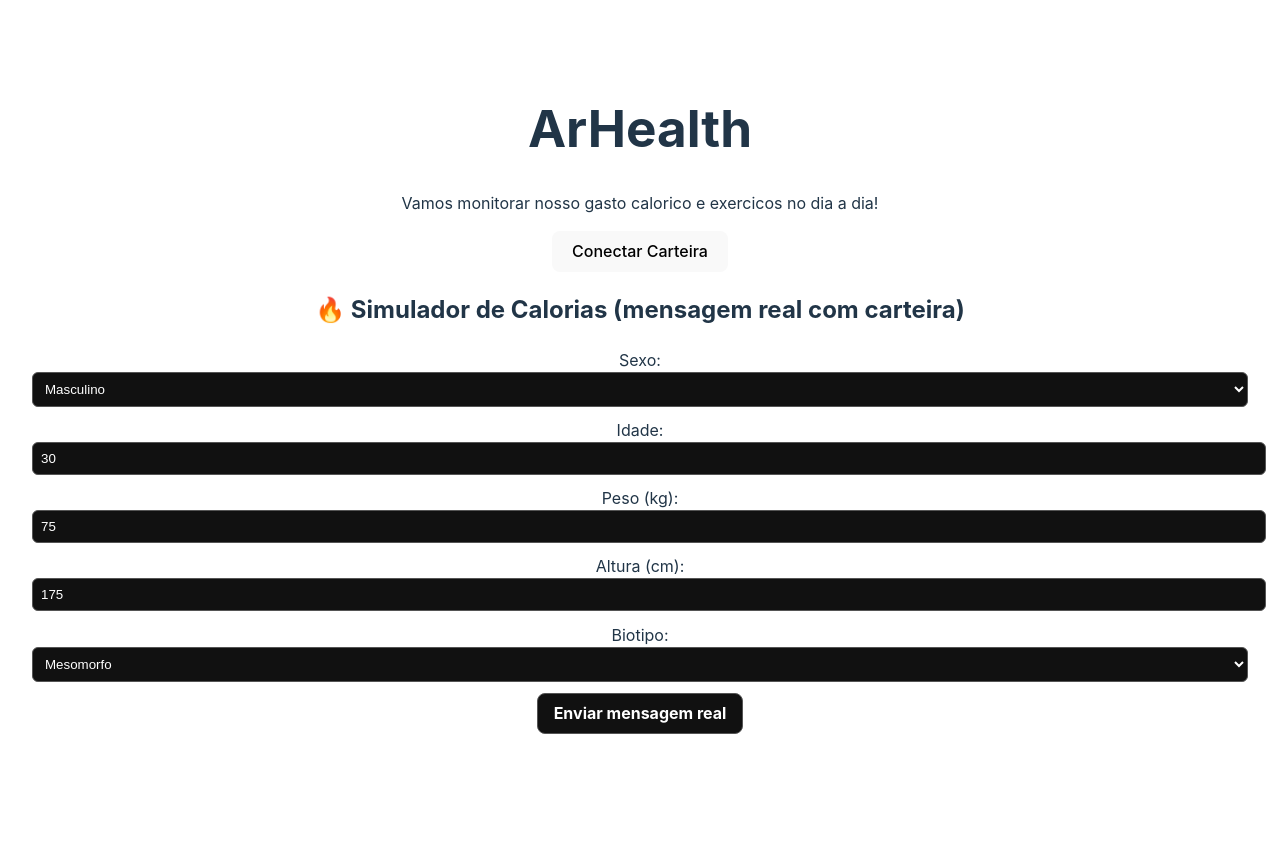
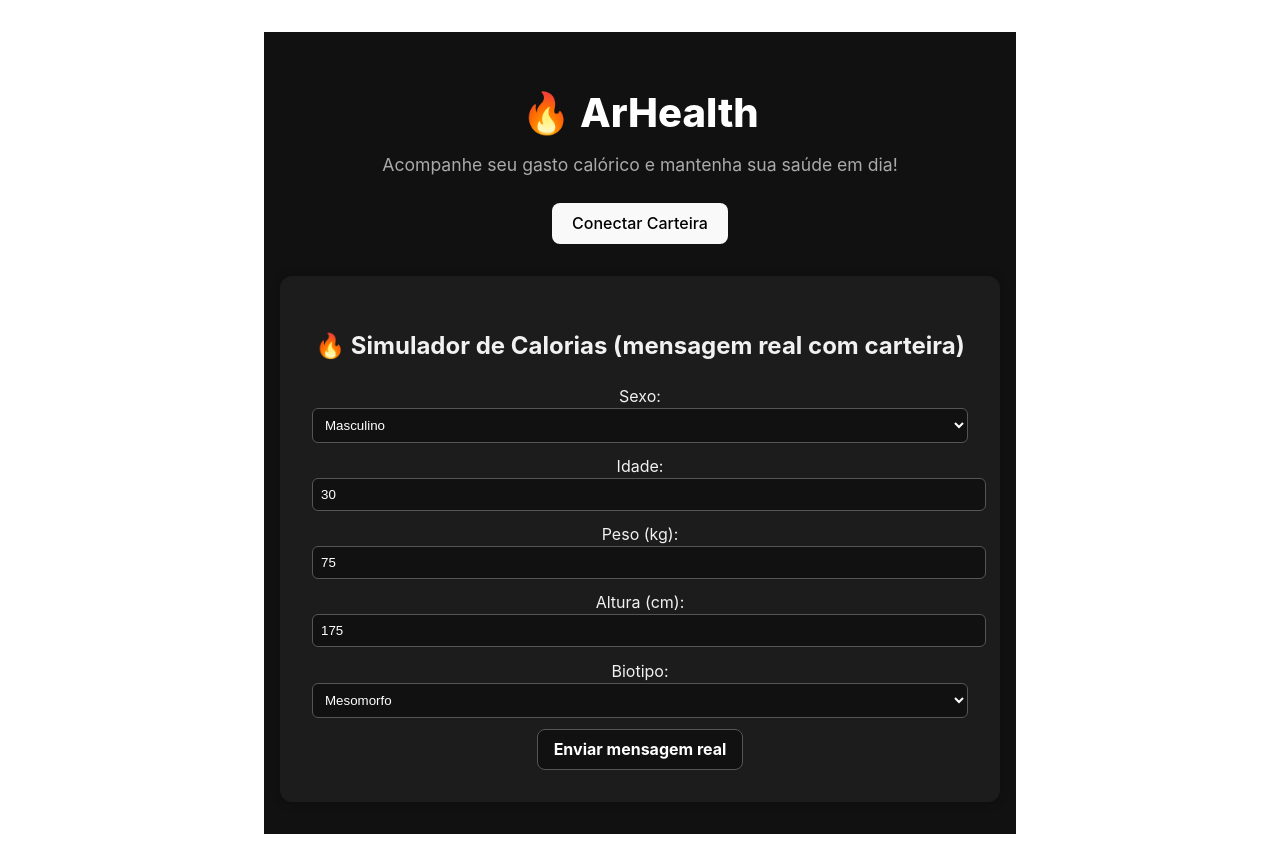
Before and after one commit to leonardoaraujosantos/learn_ao, a Svelte app in the folder frontend/: page / in a window 1280 px wide. Before the commit the page ends 800 px from the top, so only its background shows below. Built offline with nearby package versions, Linux system fonts and the light colour scheme.

Commit message:
adding styles

```diff
--- a/frontend/src/App.svelte
+++ b/frontend/src/App.svelte
@@ -4,21 +4,71 @@
 </script>
 
 <main>
-  <h1>ArHealth</h1>
-  <p>
-    Vamos monitorar nosso gasto calorico e exercicos no dia a dia!
+  <h1>🔥 ArHealth</h1>
+  <p class="subtitulo">
+    Acompanhe seu gasto calórico e mantenha sua saúde em dia!
   </p>
-  <div>
+
+  <div class="wallet">
     <ButtonConnectWallet />
   </div>
 
-  <div>
+  <section class="painel">
     <CaloriasBasal />
-  </div>
-
-
+  </section>
 </main>
 
 <style>
+  main {
+    max-width: 720px;
+    margin: 0 auto;
+    padding: 2rem 1rem;
+    font-family: 'Inter', sans-serif;
+    color: #f1f1f1;
+    background: #111;
+    text-align: center;
+  }
 
+  h1 {
+    font-size: 2.5rem;
+    font-weight: 800;
+    margin-bottom: 0.5rem;
+    color: #fff;
+  }
+
+  .subtitulo {
+    font-size: 1.1rem;
+    color: #aaa;
+    margin-bottom: 1.5rem;
+  }
+
+  .wallet {
+    margin-bottom: 2rem;
+  }
+
+  .painel {
+    background: #1c1c1c;
+    border-radius: 12px;
+    padding: 2rem;
+    box-shadow: 0 0 10px rgba(0,0,0,0.3);
+    transition: 0.2s ease;
+  }
+
+  @media (max-width: 480px) {
+    main {
+      padding: 1rem;
+    }
+
+    .painel {
+      padding: 1rem;
+    }
+
+    h1 {
+      font-size: 2rem;
+    }
+
+    .subtitulo {
+      font-size: 1rem;
+    }
+  }
 </style>
```
